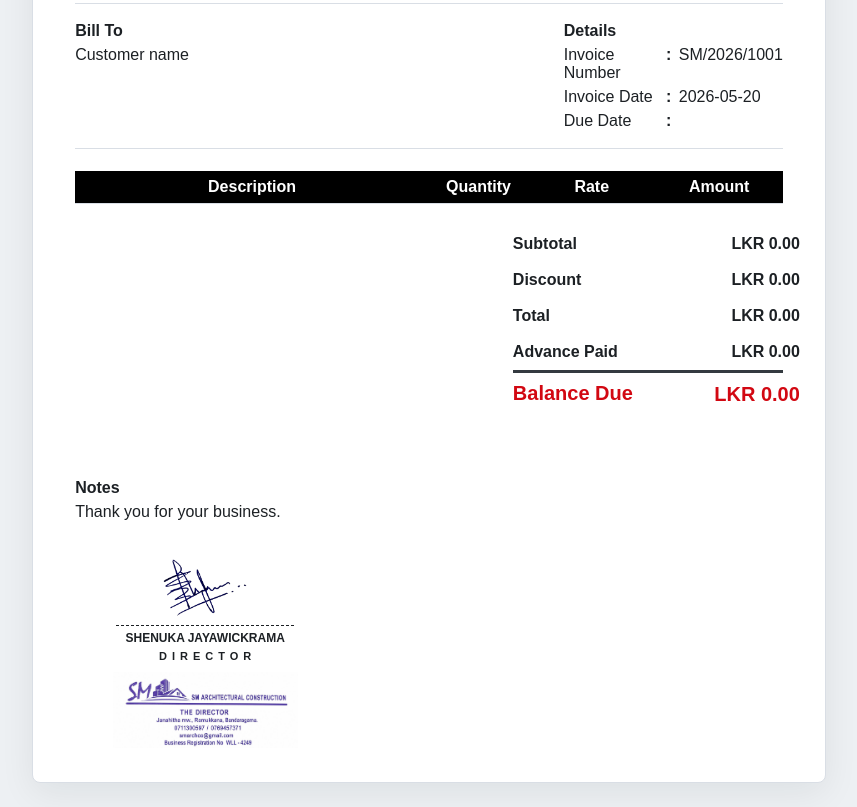
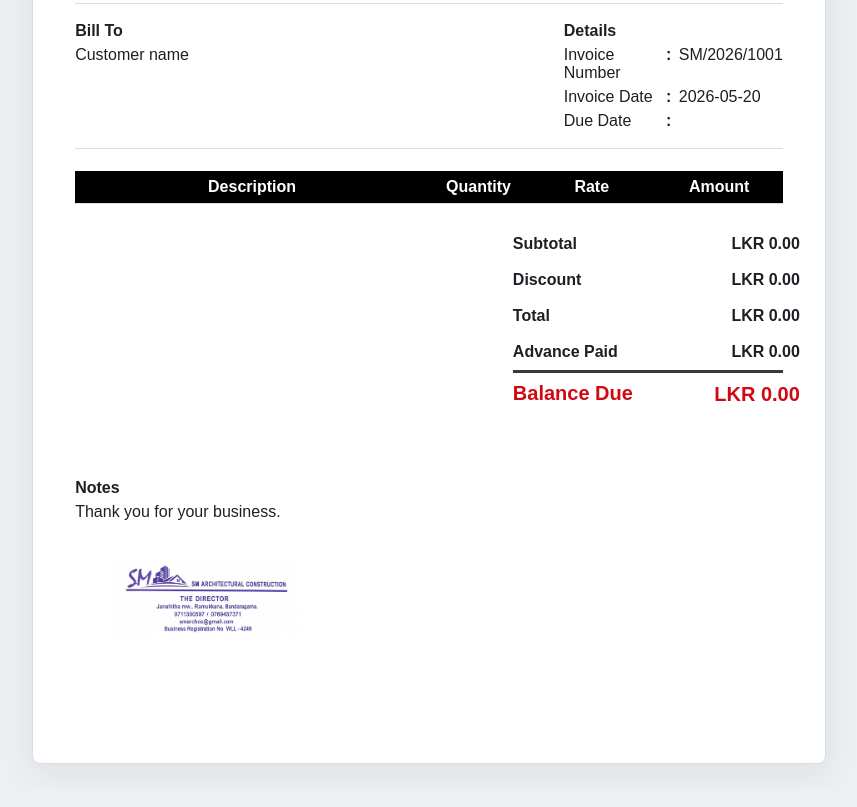
Before and after one commit to JayaniPerera27/Billing-system, a website: page public/index.html in a window 1280 px wide. Shown: the part 1191-1998 px from the top of the page, without its empty margins (211-1068 px from the left). Drawn offline with Linux system fonts and the light colour scheme; no server answers.

Commit message:
Replace director signature with company stamp in invoice layout

```diff
--- a/public/index.html
+++ b/public/index.html
@@ -145,11 +145,7 @@
         </div>
 
         <div class="authorization-block">
-          <div class="signature-stack">
-            <img class="director-signature" src="/assets/director-signature.png" alt="Director signature">
-            <div class="signature-line"></div>
-            <strong>SHENUKA JAYAWICKRAMA</strong>
-            <span>DIRECTOR</span>
+          <div class="stamp-block">
             <img class="company-stamp" src="/assets/company-stamp.jpeg" alt="SM Architectural Construction company stamp">
           </div>
         </div>
--- a/public/styles.css
+++ b/public/styles.css
@@ -395,7 +395,7 @@ td:nth-child(2) {
   page-break-inside: avoid;
 }
 
-.signature-stack {
+.stamp-block {
   align-items: center;
   display: grid;
   justify-items: center;
@@ -407,39 +407,10 @@ td:nth-child(2) {
 
 .company-stamp {
   height: auto;
-  margin-top: 10px;
+  margin-top: 0;
   max-width: 185px;
   opacity: 0.86;
   width: 100%;
-}
-
-.director-signature {
-  height: auto;
-  max-width: 90px;
-  width: 100%;
-  z-index: 1;
-}
-
-.signature-line {
-  border-top: 1px dashed #1c2024;
-  height: 1px;
-  margin: 8px 0 6px;
-  width: 178px;
-}
-
-.signature-stack strong {
-  font-size: 12px;
-  letter-spacing: 0;
-  line-height: 1.1;
-}
-
-.signature-stack span {
-  font-size: 11px;
-  font-weight: 800;
-  letter-spacing: 5px;
-  line-height: 1.1;
-  margin-left: 5px;
-  margin-top: 5px;
 }
 
 @media (max-width: 980px) {
@@ -609,7 +580,7 @@ td:nth-child(2) {
     page-break-inside: avoid;
   }
 
-  .signature-stack {
+  .stamp-block {
     margin-left: 0;
     min-width: 260px;
     width: 260px;
@@ -621,15 +592,4 @@ td:nth-child(2) {
     opacity: 0.86;
   }
 
-  .director-signature {
-    max-width: 85px;
-  }
-
-  .signature-line {
-    width: 178px;
-  }
-
-  .signature-stack span {
-    margin-top: 5px;
-  }
 }
```
Also changed, not shown: public/assets/director-signature.png (deleted).
